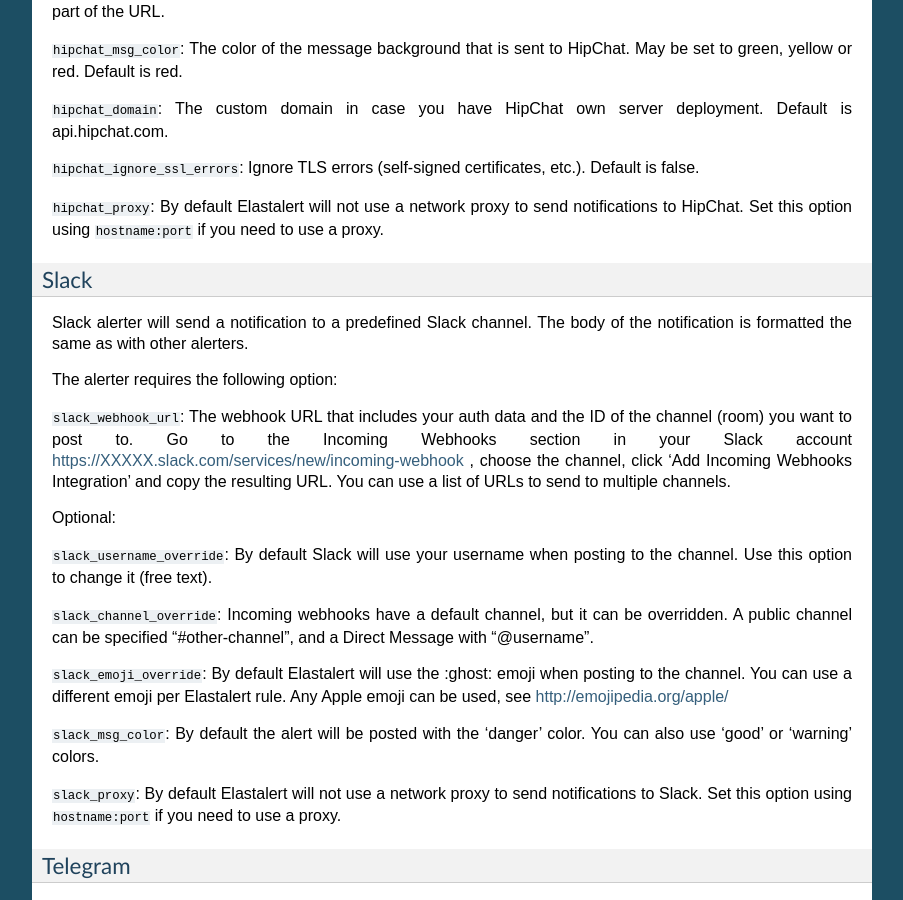
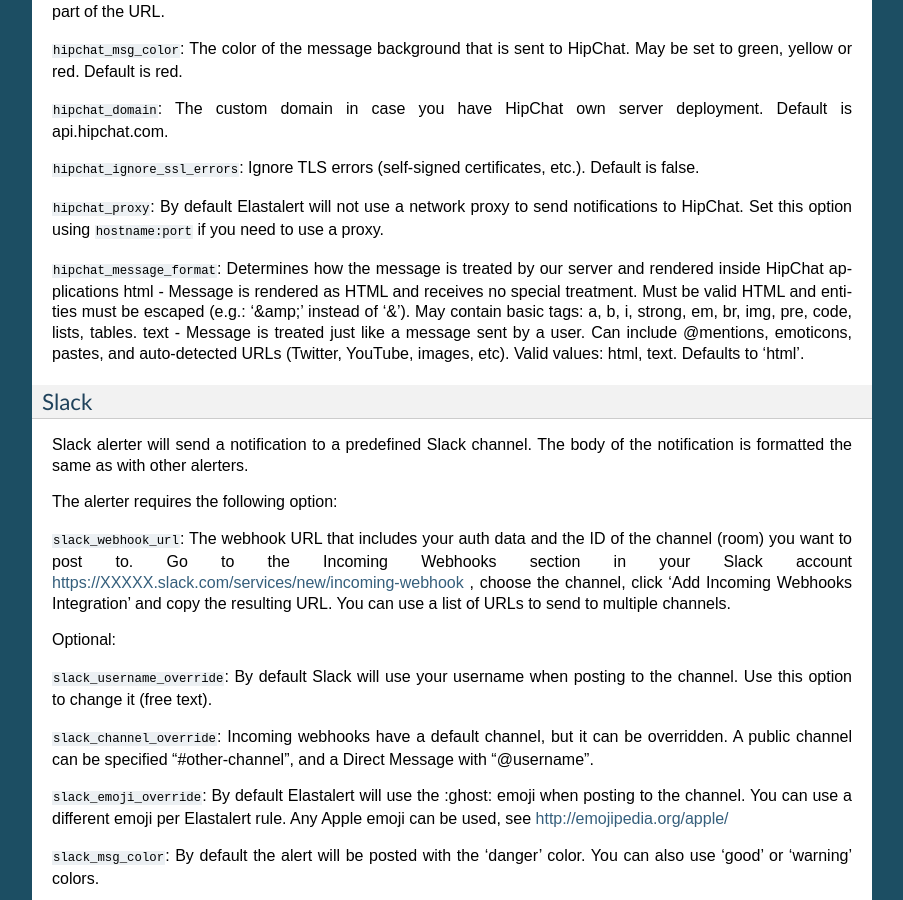
Before and after one commit to Yelp/elastalert, a Sphinx documentation site: the page built from docs/source/ruletypes.rst, in a window 1280 px wide and 900 px high, scrolled down 22758 px. Shown: the whole window, without its empty margins (198-1101 px from the left). Built offline with Sphinx 7.4.7, drawn with Linux system fonts in a browser that asks for light colours.

Commit message:
documentation for new option

```diff
--- a/docs/source/ruletypes.rst
+++ b/docs/source/ruletypes.rst
@@ -1181,6 +1181,12 @@
 
 ``hipchat_proxy``: By default Elastalert will not use a network proxy to send notifications to HipChat. Set this option using ``hostname:port`` if you need to use a proxy.
 
+``hipchat_message_format``: Determines how the message is treated by our server and rendered inside HipChat applications
+html - Message is rendered as HTML and receives no special treatment. Must be valid HTML and entities must be escaped (e.g.: '&amp;' instead of '&'). May contain basic tags: a, b, i, strong, em, br, img, pre, code, lists, tables.
+text - Message is treated just like a message sent by a user. Can include @mentions, emoticons, pastes, and auto-detected URLs (Twitter, YouTube, images, etc).
+Valid values: html, text.
+Defaults to 'html'.
+
 Slack
 ~~~~~
 
```
